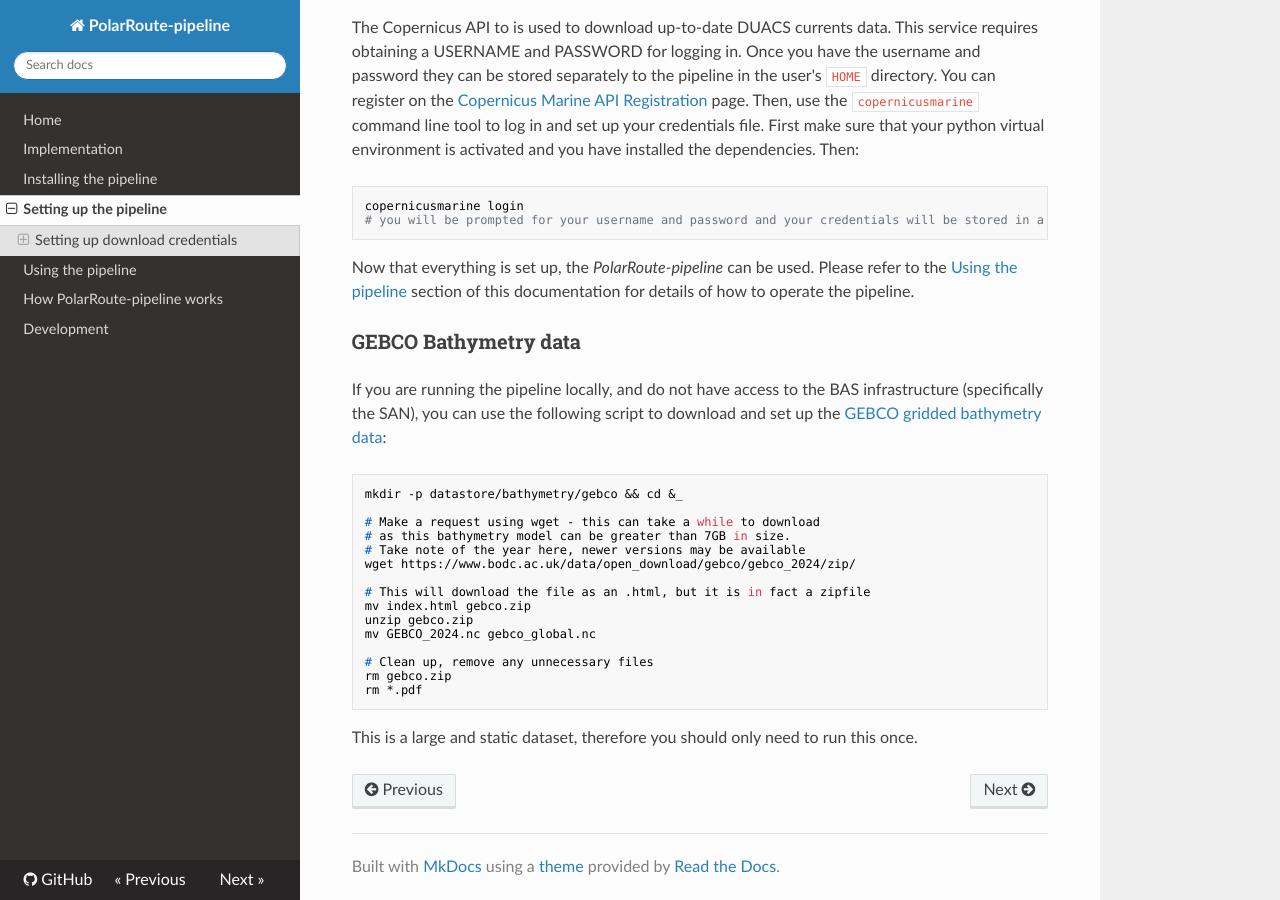
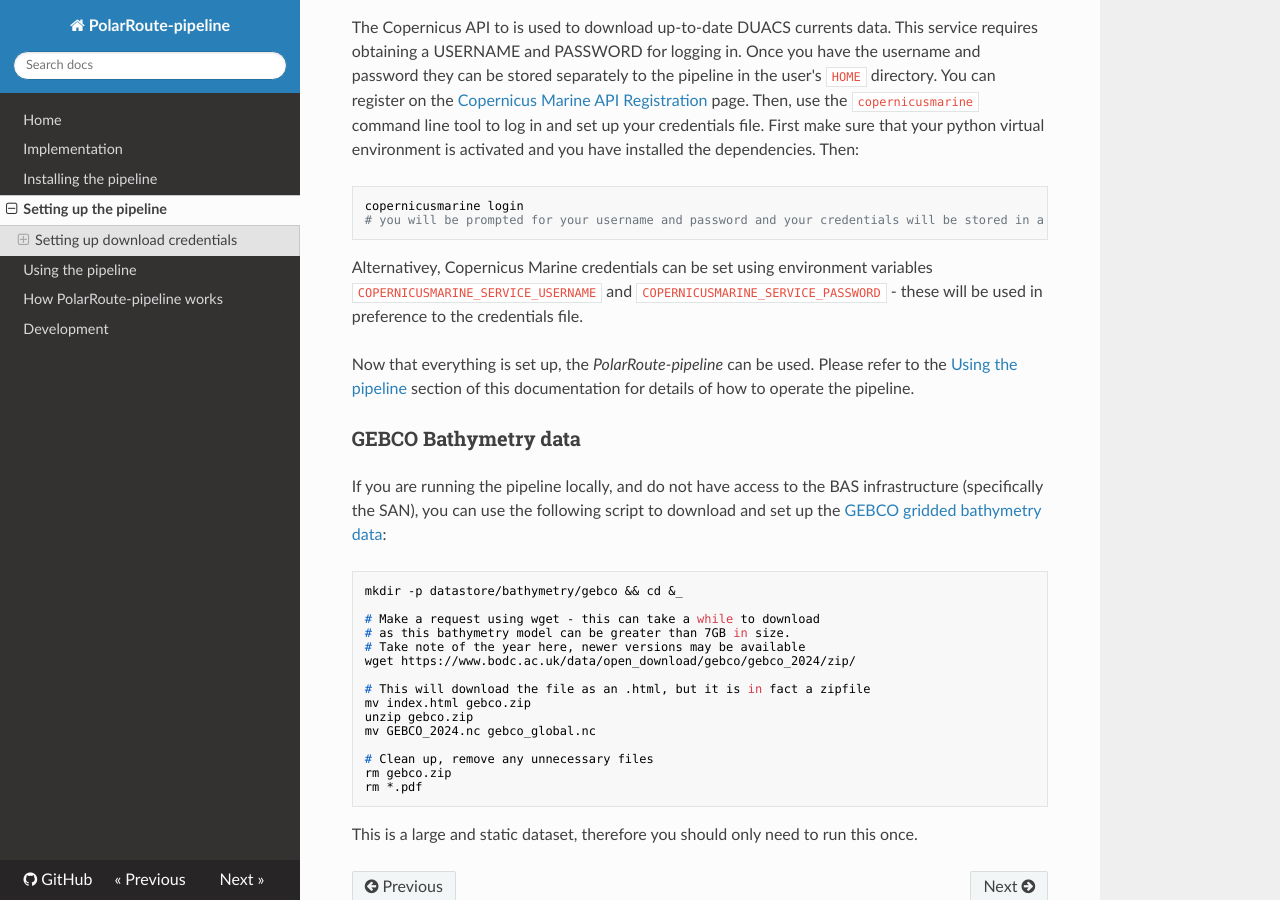
Before and after one commit to bas-amop/PolarRoute-pipeline, an MkDocs documentation site: the page built from docs/setting-up.md, in a window 1280 px wide and 900 px high, scrolled down 1489 px. Built offline with MkDocs 1.6.1, drawn with Linux system fonts in a browser that asks for light colours; nearby versions of some CDN libraries.

Commit message:
update docs with copernicusmarine creds info

````diff
--- a/docs/setting-up.md
+++ b/docs/setting-up.md
@@ -41,11 +41,13 @@
 
 ### Copernicus Marine API
 The Copernicus API to is used to download up-to-date DUACS currents data. This service requires obtaining a USERNAME and PASSWORD for logging in. Once you have the username and password they can be stored separately to the pipeline in the user's `HOME` directory. You can register on the [Copernicus Marine API Registration](https://data.marine.copernicus.eu/register) page. Then, use the `copernicusmarine` command line tool to log in and set up your credentials file. First make sure that your python virtual environment is activated and you have installed the dependencies. Then:
+
 ``` bash
 copernicusmarine login
 # you will be prompted for your username and password and your credentials will be stored in a file at $HOME/.copernicusmarine/.copernicusmarine-credentials
 ```
 
+Alternativey, Copernicus Marine credentials can be set using environment variables `COPERNICUSMARINE_SERVICE_USERNAME` and `COPERNICUSMARINE_SERVICE_PASSWORD` - these will be used in preference to the credentials file.
 
 Now that everything is set up, the *PolarRoute-pipeline* can be used. Please refer to the [Using the pipeline](using.md) section of this documentation for details of how to operate the pipeline.
 
````
